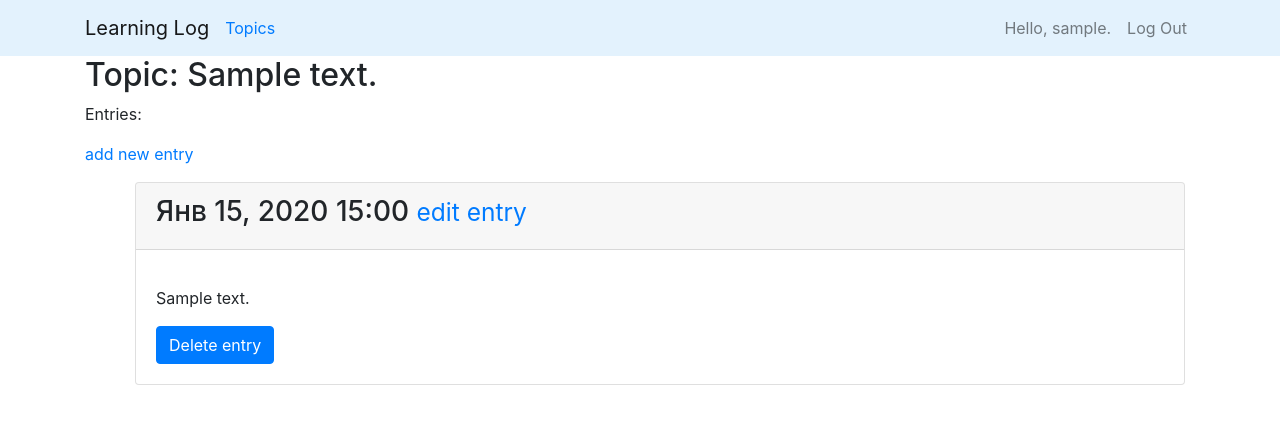
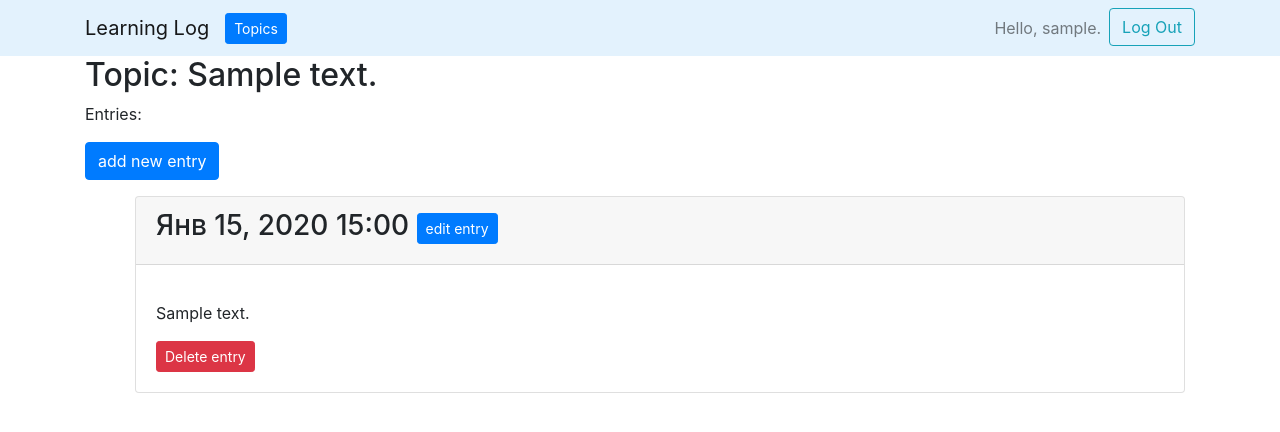
Before and after one commit to deverser/learning_log, a Django app: page /topics/1/ in a window 1280 px wide. Shown: the top 432 px of the page. Run offline with Django 3.2, Linux system fonts and the light colour scheme; a user stored in the database is signed in; tables that the repository leaves empty hold one stand-in row (values such as "Sample post"); some libraries are stand-ins or nearby versions.

Commit message:
Working on styles

```diff
--- a/learning_logs/templates/learning_logs/base.html
+++ b/learning_logs/templates/learning_logs/base.html
@@ -29,15 +29,15 @@
             </div>
             <div id="navbar" class="navbar-collapse collapse">
                 <ul class="navbar-nav mr-auto">
-                    <li><a href="{% url 'learning_logs:topics' %}"> Topics </a></li>
+                    <li><a class="btn btn-primary btn-sm" href="{% url 'learning_logs:topics' %}"> Topics </a></li>
                 </ul>
                 <ul class="navbar-nav">
                     {% if user.is_authenticated %}
                         <li class="nav-item"><a class="nav-link">Hello, {{ user.username }}. </a></li>
-                        <li class="nav-item"><a class="nav-link" href="{% url 'users:logout' %}"> Log Out </a></li>
+                        <li class="nav-item"><a class="btn btn-outline-info" href="{% url 'users:logout' %}"> Log Out </a></li>
                     {% else %}
                         <li class="nav-item"><a class="nav-link" href="{% url 'users:login' %}"> Log in </a></li>
-                        <li class="nav-item"><a class="nav-link" href="{% url 'users:register' %}"> Register </a></li>
+                        <li class="nav-item"><a class="btn btn-outline-info" href="{% url 'users:register' %}"> Register </a></li>
                     {% endif %}
                 </ul>
             </div><!--/.nav-collapse -->
--- a/learning_logs/templates/learning_logs/edit_entry.html
+++ b/learning_logs/templates/learning_logs/edit_entry.html
@@ -6,14 +6,16 @@
 {% endblock header %}
 
 {% block content %}
-  <p><a href="{% url 'learning_logs:topic' topic.id %}">{{ topic }}</a></p>
+  <p>
+      <a class="badge badge-primary" href="{% url 'learning_logs:topic' topic.id %}">{{ topic }}</a>
+  </p>
 
   <form class="form" action="{% url 'learning_logs:edit_entry' entry.id %}" method="post">
 
       {% csrf_token %}
       {% bootstrap_form form %}
       {% bootstrap_button "Save changes" button_type="submit" button_class="btn-primary" %}
-      <a href="{% url 'learning_logs:delete_entry' entry.id %}" class="btn btn-primary">Delete entry</a>
+      <a href="{% url 'learning_logs:delete_entry' entry.id %}" class="btn btn-danger">Delete entry</a>
   </form>
 
 {% endblock content %}
--- a/learning_logs/templates/learning_logs/new_entry.html
+++ b/learning_logs/templates/learning_logs/new_entry.html
@@ -6,7 +6,7 @@
 {% endblock header %}
 
 {% block content %}
-  <p><a href="{% url 'learning_logs:topic' topic.id %}">{{ topic }}</a></p>
+  <p><a class="badge badge-primary" href="{% url 'learning_logs:topic' topic.id %}">{{ topic }}</a></p>
 
   <form class="form" action="{% url 'learning_logs:new_entry' topic.id %}" method="post">
 
--- a/learning_logs/templates/learning_logs/topic.html
+++ b/learning_logs/templates/learning_logs/topic.html
@@ -7,7 +7,7 @@
 
     <p>Entries: </p>
     <p>
-        <a href="{% url 'learning_logs:new_entry' topic.id %}">add new entry</a>
+        <a class="btn btn-primary" href="{% url 'learning_logs:new_entry' topic.id %}">add new entry</a>
     </p>
     <ul>
         {% for entry in entries %}
@@ -16,13 +16,13 @@
                     <h3>
                         {{ entry.date_added|date:'M d, Y H:i' }}
                         <small>
-                            <a href="{% url 'learning_logs:edit_entry' entry.id %}">edit entry</a>
+                            <a class="btn btn-primary btn-sm" href="{% url 'learning_logs:edit_entry' entry.id %}">edit entry</a>
                         </small>
                     </h3>
                 </div>
                 <div class="card-body">
                     <p class="card-text">{{ entry.text|linebreaks }}</p>
-                    <a href="{% url 'learning_logs:delete_entry' entry.id %}" class="btn btn-primary">Delete entry</a>
+                    <a href="{% url 'learning_logs:delete_entry' entry.id %}" class="btn btn-danger btn-sm">Delete entry</a>
                 </div>
             </div> <!-- panel -->
 
```
